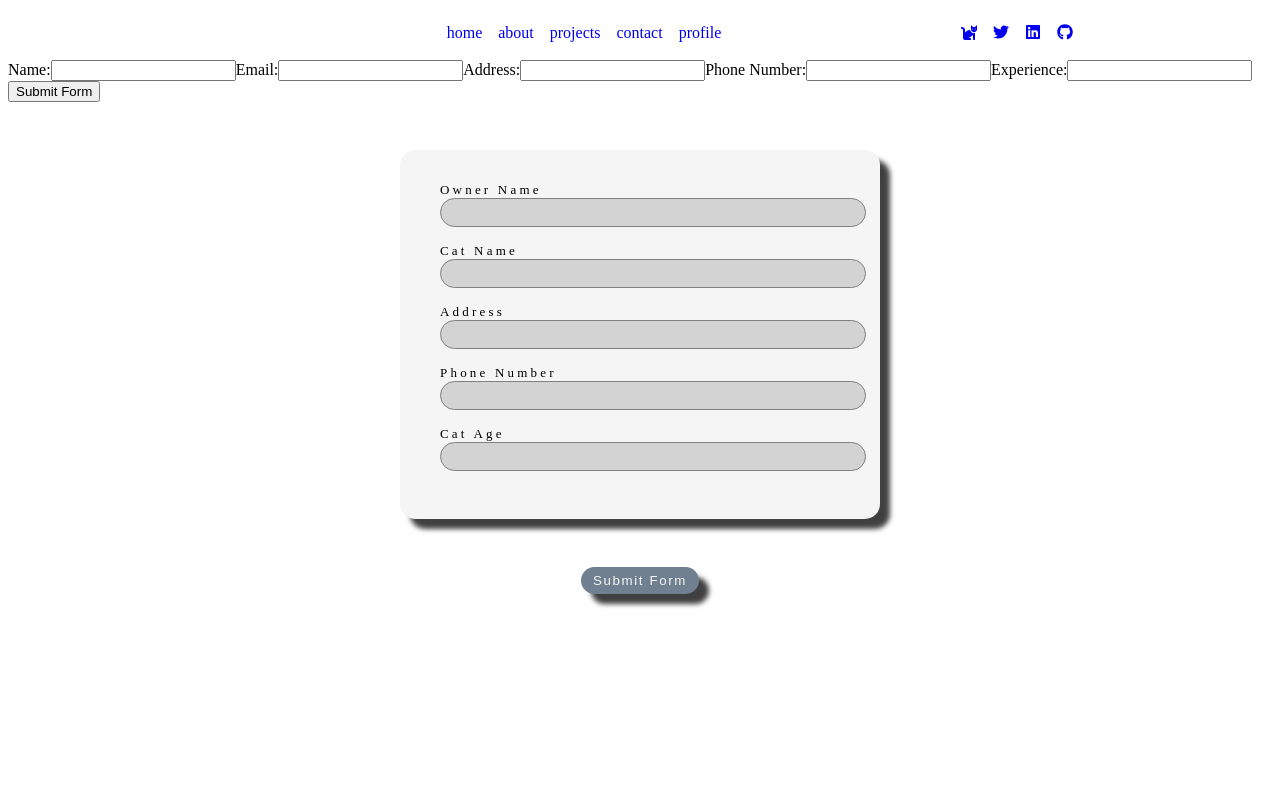
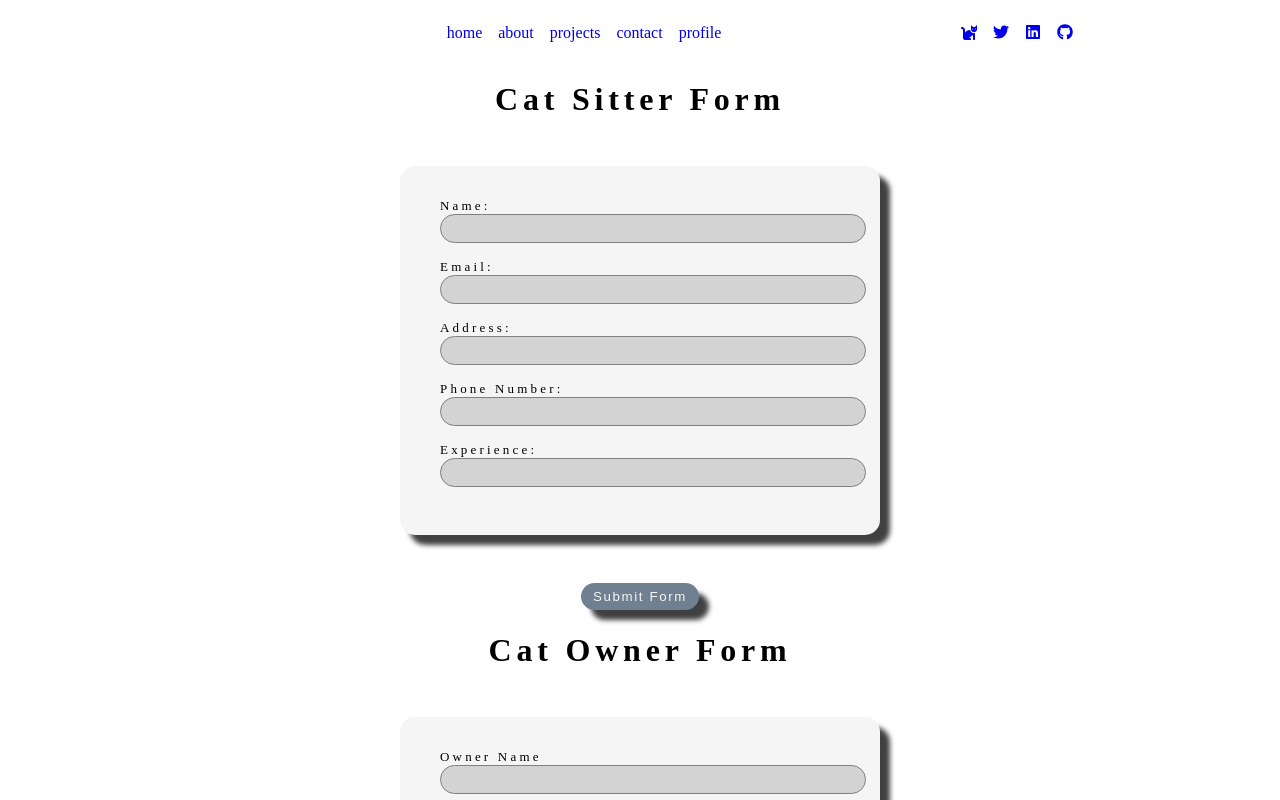
Before and after one commit to BenjaminSeed/kitty-sitter, a React (Vite) app: page / in a window 1280 px wide. Shown: the top 800 px of the page. Built offline with nearby package versions, Linux system fonts and the light colour scheme.

Commit message:
added toast message functionality and css to forms

```diff
--- a/package.json
+++ b/package.json
@@ -11,7 +11,8 @@
   "dependencies": {
     "react": "^18.2.0",
     "react-dom": "^18.2.0",
-    "react-icons": "^4.8.0"
+    "react-icons": "^4.8.0",
+    "react-toastify": "^9.1.2"
   },
   "devDependencies": {
     "@types/react": "^18.0.28",
--- a/src/components/CatOwnerForm.jsx
+++ b/src/components/CatOwnerForm.jsx
@@ -1,5 +1,7 @@
 import React, { useState } from "react";
 import "../styles/CatOwnerForm.css";
+import { ToastContainer, toast } from "react-toastify";
+import "react-toastify/dist/ReactToastify.css";
 
 const CatOwnerForm = () => {
   const [ownerForm, setOwnerForm] = useState({
@@ -17,7 +19,7 @@ const CatOwnerForm = () => {
 
   const handleClick = (e) => {
     e.preventDefault();
-    alert("form submitted");
+    toast("Form Submitted!");
     setOwnerForm({
       ownerName: "",
       catName: "",
@@ -29,6 +31,7 @@ const CatOwnerForm = () => {
 
   return (
     <div>
+      <h1 className="owner-title">Cat Owner Form</h1>
       <form onSubmit={handleSubmit} className="form">
         <div className="form-row">
           <label className="form-label">
@@ -99,6 +102,7 @@ const CatOwnerForm = () => {
       <button className="btn btn-block" onClick={handleClick}>
         Submit Form
       </button>
+      <ToastContainer position="top-center" theme="dark" />
     </div>
   );
 };
--- a/src/components/CatSitterForm.jsx
+++ b/src/components/CatSitterForm.jsx
@@ -1,4 +1,7 @@
 import React, { useState } from "react";
+import "../styles/CatSitterForm.css";
+import { ToastContainer, toast } from "react-toastify";
+import "react-toastify/dist/ReactToastify.css";
 
 const CatSitterForm = () => {
   const [form, setForm] = useState({
@@ -16,7 +19,7 @@ const CatSitterForm = () => {
 
   const handleClick = (e) => {
     e.preventDefault();
-    alert("form submitted");
+    toast("Form Submitted!");
     setForm({
       name: "",
       email: "",
@@ -28,49 +31,70 @@ const CatSitterForm = () => {
 
   return (
     <div>
-      <form onSubmit={handleSubmit}>
-        <label>
+      <h1 className="sitter-title">Cat Sitter Form</h1>
+      <form onSubmit={handleSubmit} className="form">
+        <div className="form-row">
+          <label className="form-label">
             Name:
             <input
               type="text"
+              className="form-input"
               value={form.name}
               onChange={(e) => setForm({ ...form, name: e.target.value })}
             />
           </label>
-        <label>
+        </div>
+        <div className="form-row">
+          <label className="form-label">
             Email:
             <input
               type="email"
+              className="form-input"
               value={form.email}
               onChange={(e) => setForm({ ...form, email: e.target.value })}
             />
           </label>
-        <label>
+        </div>
+        <div className="form-row">
+          <label className="form-label">
             Address:
             <input
               type="text"
+              className="form-input"
               value={form.address}
               onChange={(e) => setForm({ ...form, address: e.target.value })}
             />
           </label>
-        <label>
+        </div>
+        <div className="form-row">
+          <label className="form-label">
             Phone Number:
             <input
-            type="number"
+              type="text"
+              className="form-input"
               value={form.phoneNumber}
-            onChange={(e) => setForm({ ...form, phoneNumber: e.target.value })}
+              onChange={(e) =>
+                setForm({ ...form, phoneNumber: e.target.value })
+              }
             />
           </label>
-        <label>
+        </div>
+        <div className="form-row">
+          <label className="form-label">
             Experience:
             <input
               type="text"
+              className="form-input"
               value={form.experience}
               onChange={(e) => setForm({ ...form, experience: e.target.value })}
             />
           </label>
+        </div>
       </form>
-      <button onClick={handleClick}>Submit Form</button>
+      <button className="btn btn-block" onClick={handleClick}>
+        Submit Form
+      </button>
+      <ToastContainer position="top-center" theme="dark" />
     </div>
   );
 };
--- a/src/styles/CatOwnerForm.css
+++ b/src/styles/CatOwnerForm.css
@@ -52,3 +52,10 @@
   background: lightgray;
   border: 1px solid grey;
 }
+
+.owner-title {
+  display: flex;
+  align-items: center;
+  justify-content: center;
+  letter-spacing: 0.3rem;
+}
--- a/src/styles/CatSitterForm.css
+++ b/src/styles/CatSitterForm.css
@@ -0,0 +1,61 @@
+.btn {
+  cursor: pointer;
+  max-width: 50%;
+  color: whitesmoke;
+  background: slategray;
+  border: transparent;
+  border-radius: 15px;
+  letter-spacing: 0.1rem;
+  padding: 0.375rem 0.75rem;
+  text-transform: capitalize;
+  display: inline-block;
+  box-shadow: 10px 10px 5px 0px rgba(0, 0, 0, 0.75);
+  transition: background-color 0.2s ease-in-out;
+}
+
+.btn:hover {
+  background-color: black;
+}
+
+.btn-block {
+  display: block;
+  margin: 0 auto;
+  text-align: center;
+}
+
+.form {
+  display: block;
+  max-width: 400px;
+  background: whitesmoke;
+  border-radius: 15px;
+  box-shadow: 10px 10px 5px 0px rgba(0, 0, 0, 0.75);
+  padding: 2rem 2.5rem;
+  margin: 3rem auto;
+}
+
+.form-row {
+  margin-bottom: 1rem;
+}
+
+.form-label {
+  display: block;
+  font-size: small;
+  margin-bottom: 0.5rem;
+  text-transform: capitalize;
+  letter-spacing: 0.2rem;
+}
+
+.form-input {
+  width: 100%;
+  padding: 0.375rem 0.75rem;
+  border-radius: 15px;
+  background: lightgray;
+  border: 1px solid grey;
+}
+
+.sitter-title {
+  display: flex;
+  align-items: center;
+  justify-content: center;
+  letter-spacing: 0.3rem;
+}
```
Also changed, not shown: 1 other file (tests, documents, lock files or other folders). Lines whose indentation alone changed are shown as unchanged.
